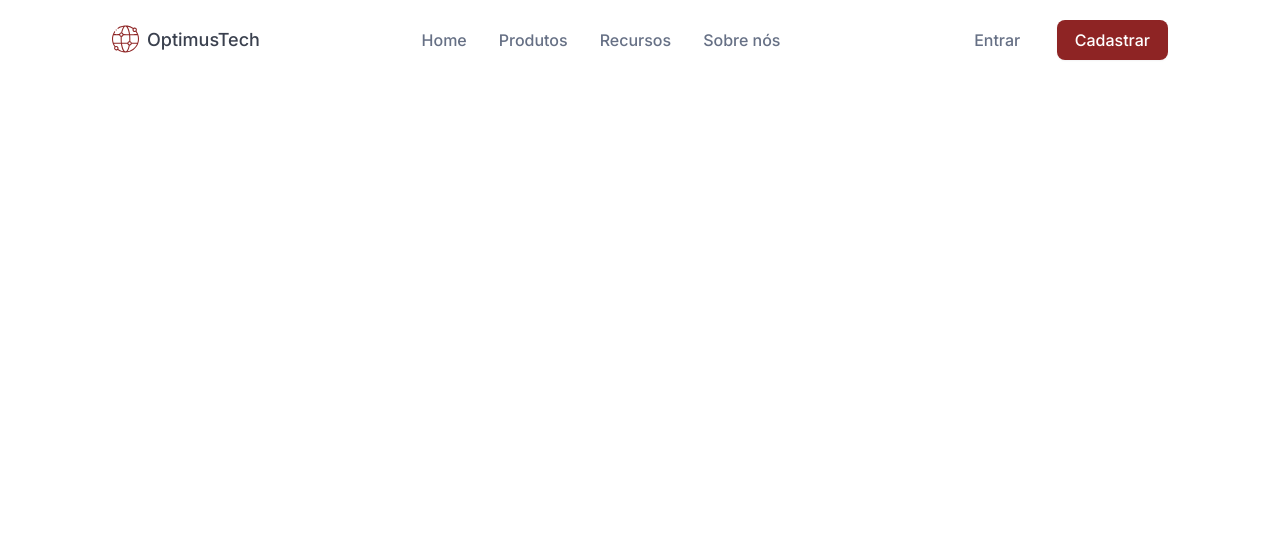
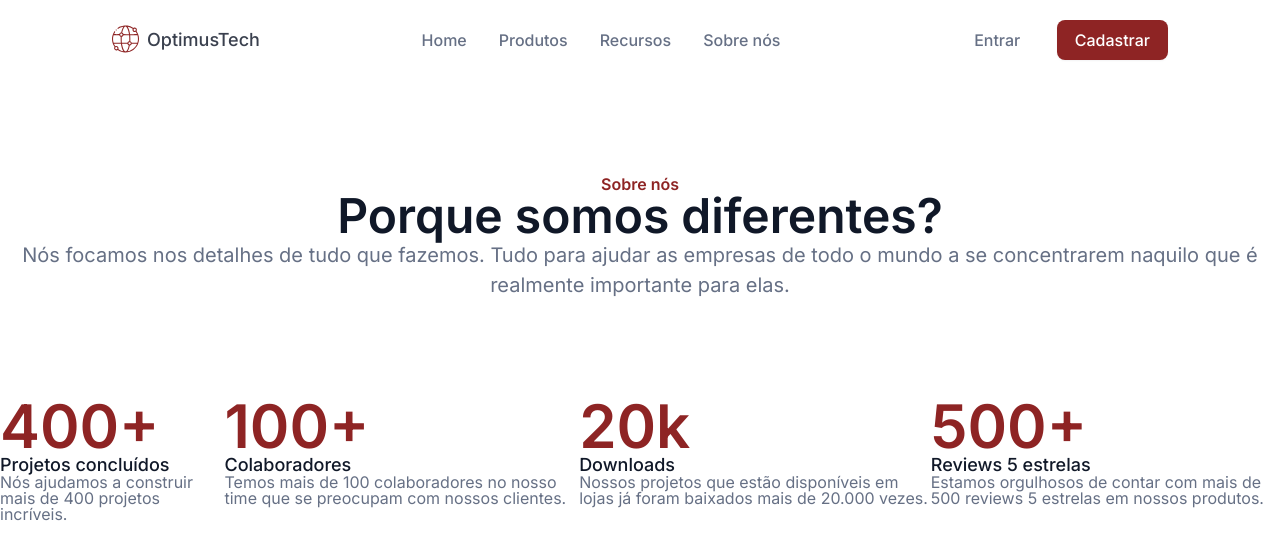
Before and after one commit to melcarv/7-days-of-code, a plain HTML site: page index.html in a window 1280 px wide. Drawn offline with Linux system fonts and the light colour scheme.

Commit message:
Inserção dos textos e estilização

```diff
--- a/assets/css/style.css
+++ b/assets/css/style.css
@@ -1,13 +1,18 @@
+:root {
+    --bordo: #8E2424;
+    --texto: #667085;
+    --titulo: #101828;
+    font-family: 'Inter', sans-serif;
+}
+
 /*header*/
 
 .menu {
     height: 80px;
-    background-color: #FFFFFF;
     display: flex;
     align-items: center;
     padding: 0 7rem;
     justify-content: space-between;
-    font-family: 'Inter', sans-serif;
   }
 
 .menu__lista {
@@ -27,7 +32,7 @@
 }
 
 .menu__link, .menu__entrar {
-    color: #667085;
+    color: var(--texto);
     margin-right: 32px;
     font-size: 16px;
     font-weight: 500;
@@ -35,10 +40,63 @@
 
 .menu__btn {
     color: #FFFFFF;
-    background-color: #8E2424;
+    background-color: var(--bordo);
     padding: 10px 18px;
     box-shadow: 0px 1px 2px rgba(16, 24, 40, 0.05);
     border-radius: 8px;
     font-weight: 500;
     font-size: 16px;
 }
+
+/* cabeçalho */
+
+.cabecalho {
+    padding: 96px 0px;
+    display: flex;
+    flex-direction: column;
+    align-items: center;
+}
+
+.cabecalho__categoria {
+    color: var(--bordo);
+    font-size: 16px;
+    font-weight: 600;
+}
+
+.cabecalho__titulo {
+    color: var(--titulo);
+    font-weight: 600;
+    font-size: 48px;
+}
+
+.cabecalho__texto {
+    color: var(--texto);
+    font-weight: 400;
+    font-size: 20px;
+    line-height: 30px;
+    text-align: center;
+}
+
+/* metricas */
+
+.metricas {
+    display: flex;
+}
+
+.metricas__numero {
+    font-size: 60px;
+    font-weight: 600;
+    color:  var(--bordo);
+}
+
+.metricas__titulo {
+    font-size: 18px;
+    font-weight: 500;
+    color: var(--titulo);
+}
+
+.metricas__texto {
+    font-size: 16px;
+    font-weight: 400;
+    color: var(--texto);
+}
--- a/index.html
+++ b/index.html
@@ -34,10 +34,31 @@
         </div>
     </header>
     <section class="cabecalho">
-
+        <span class="cabecalho__categoria">Sobre nós</span>
+        <h2 class="cabecalho__titulo">Porque somos diferentes?</h2>
+        <p class="cabecalho__texto">Nós focamos nos detalhes de tudo que fazemos. Tudo para ajudar as empresas de todo o mundo a se concentrarem naquilo que é realmente importante para elas.</p>
     </section>
     <section class="metricas">
-
+        <div class="metricas__dados">
+            <span class="metricas__numero">400+</span>
+            <h3 class="metricas__titulo">Projetos concluídos</h3>
+            <p class="metricas__texto">Nós ajudamos a construir mais de 400 projetos incríveis.</p>
+        </div>
+        <div class="metricas__dados">
+            <span class="metricas__numero">100+</span>
+            <h3 class="metricas__titulo">Colaboradores</h3>
+            <p class="metricas__texto">Temos mais de 100 colaboradores no nosso time que se preocupam com nossos clientes.</p>
+        </div>
+        <div class="metricas__dados">
+            <span class="metricas__numero">20k</span>
+            <h3 class="metricas__titulo">Downloads</h3>
+            <p class="metricas__texto">Nossos projetos que estão disponíveis em lojas já foram baixados mais de 20.000 vezes.</p>
+        </div>
+        <div class="metricas__dados">
+            <span class="metricas__numero">500+</span>
+            <h3 class="metricas__titulo">Reviews 5 estrelas</h3>
+            <p class="metricas__texto">Estamos orgulhosos de contar com mais de 500 reviews 5 estrelas em nossos produtos.</p>
+        </div>
     </section>
     <section class="vagas">
 
```
